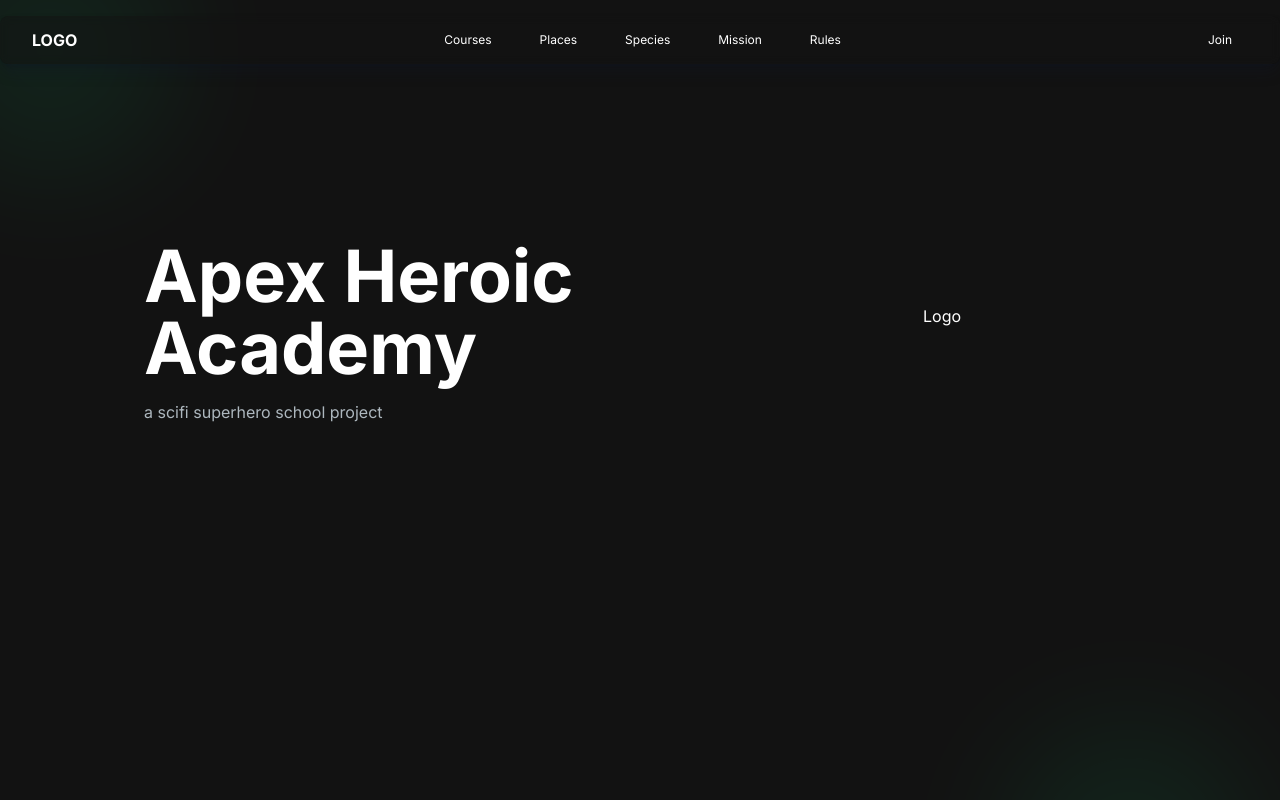
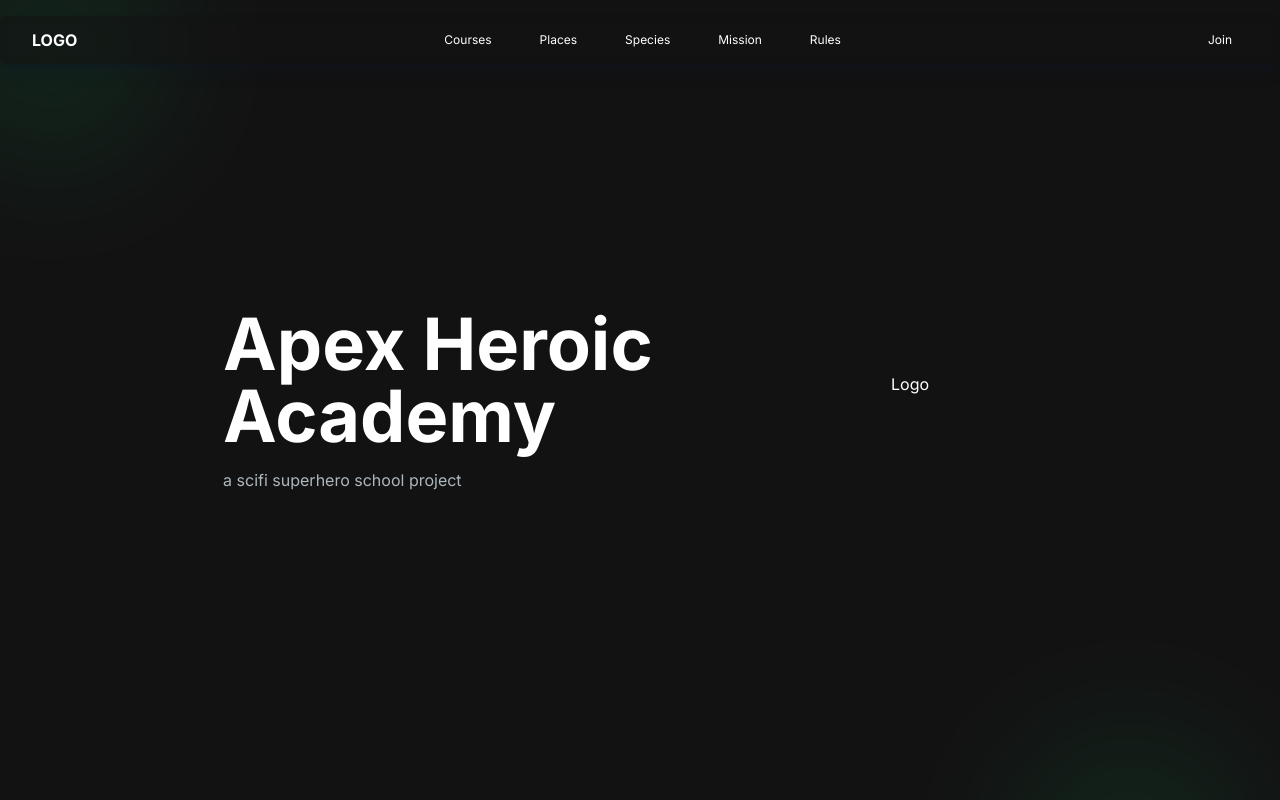
Before and after one commit to SutheeraP/AHA_AU, a Next.js app in the folder aha_au/: page / in a window 1280 px wide. Shown: the top 800 px of the page. Built offline with nearby package versions, Linux system fonts and the light colour scheme.

Commit message:
Update Herosection.js

```diff
--- a/aha_au/src/app/component/Herosection.js
+++ b/aha_au/src/app/component/Herosection.js
@@ -1,17 +1,25 @@
-import React from 'react'
+import React from "react";
 
 const Herosection = () => {
   return (
     <>
-    <div className='flex flex-col md:flex-row-reverse py-36 md:py-60 container mx-auto px-4 lg:px-36'>
-        <div className='text-center px-2 md:basis-1/2 py-16'>Logo</div>
-        <div className=''>
-            <div className='text-4xl md:text-6xl lg:text-7xl font-bold text-center md:text-left'>Apex Heroic Academy</div>
-            <div className='text-faded text-xs md:text-base text-center mt-4 md:text-left'>a scifi superhero school project</div>
+      <div className="flex h-screen">
+        <div className="m-auto">
+          <div className="flex flex-col md:flex-row-reverse container mx-auto px-4 lg:px-36">
+            <div className="text-center px-2 md:basis-1/2 py-16">Logo</div>
+            <div className="">
+              <div className="text-4xl md:text-6xl lg:text-7xl font-bold text-center md:text-left">
+                Apex Heroic Academy
+              </div>
+              <div className="text-faded text-xs md:text-base text-center mt-4 md:text-left">
+                a scifi superhero school project
+              </div>
+            </div>
+          </div>
         </div>
-    </div>
+      </div>
     </>
-  )
-}
+  );
+};
 
-export default Herosection
+export default Herosection;
```
